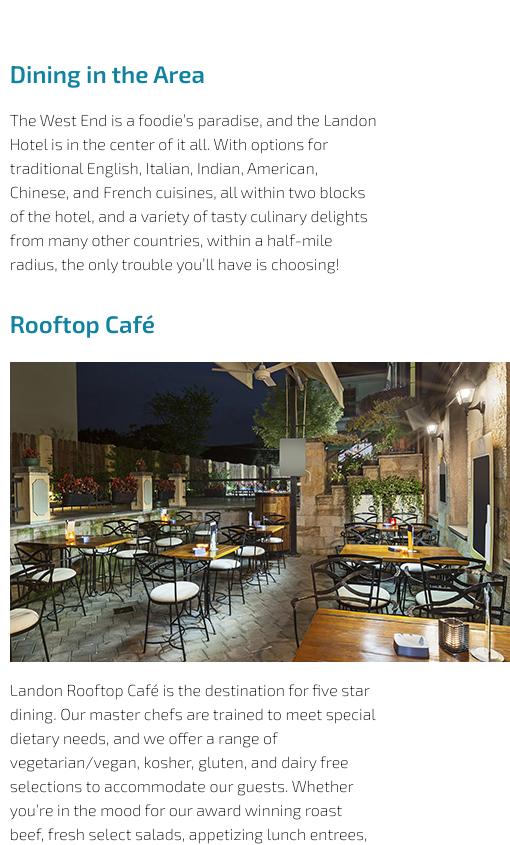
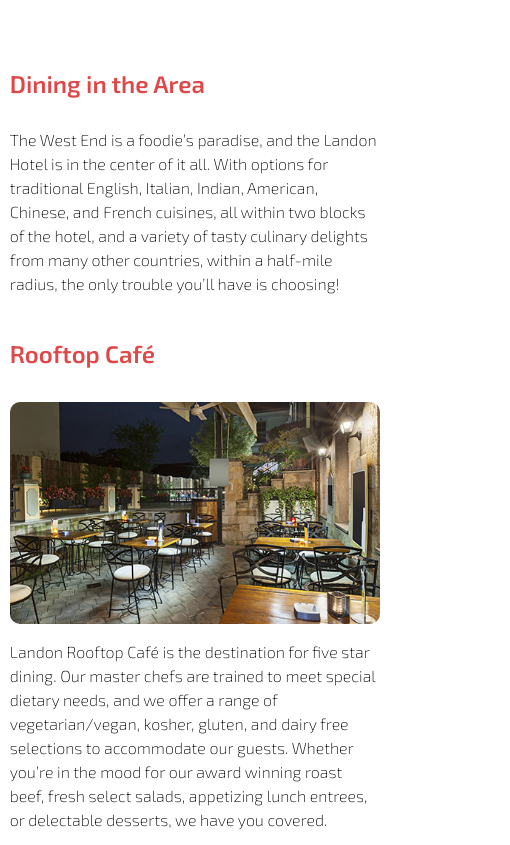
Before and after one commit to NimbleAgency/responsive, a website: page app/index.html in a window 390 px wide. Shown: the part 8898-9743 px from the top of the page, 510 px wide, since content can reach past the window. Drawn offline with Linux system fonts and the light colour scheme.

Commit message:
Creating Media queries outside your elements

```diff
--- /dev/null
+++ b/app/scss/modules/_dining.scss
@@ -0,0 +1,52 @@
+#dining {
+  h1, h2 {
+    color: $red;
+    padding: 10px 0;
+  } // headings
+
+  img {
+    width: 100%;
+    border-radius: 10px;
+  } //  img
+
+  @include breakpoint($small) {
+    #areadining {
+      margin-bottom: 30px;
+
+      h1 {
+        font-weight: $thin;
+        font-size: 2.5em;
+      } // h1
+
+      p {
+        font-size: 1.5em;
+        line-height: 140%;
+      } // p
+    } // areadining
+
+    section {
+      @include span(4 of 12);
+      h2 {
+        font-size: 1.2em;
+        color: $pink;
+      } // h2
+
+      p {
+        padding-top: 10px;
+        font-size: 1em;
+        line-height: 130%;
+      }
+    }
+
+  } // breakpoint small
+
+  #roomservice {
+    margin-top: 20px;
+     background-image: linear-gradient(to bottom, $light, lighten($yellow, 35));
+     @include pad(1,1);
+     text-align:center;
+     border-top: 1px solid $red;
+     border-bottom: 1px solid $red;
+  }
+
+} // dining
```
Also changed, not shown: app/css/styles.css, 1 other file.
